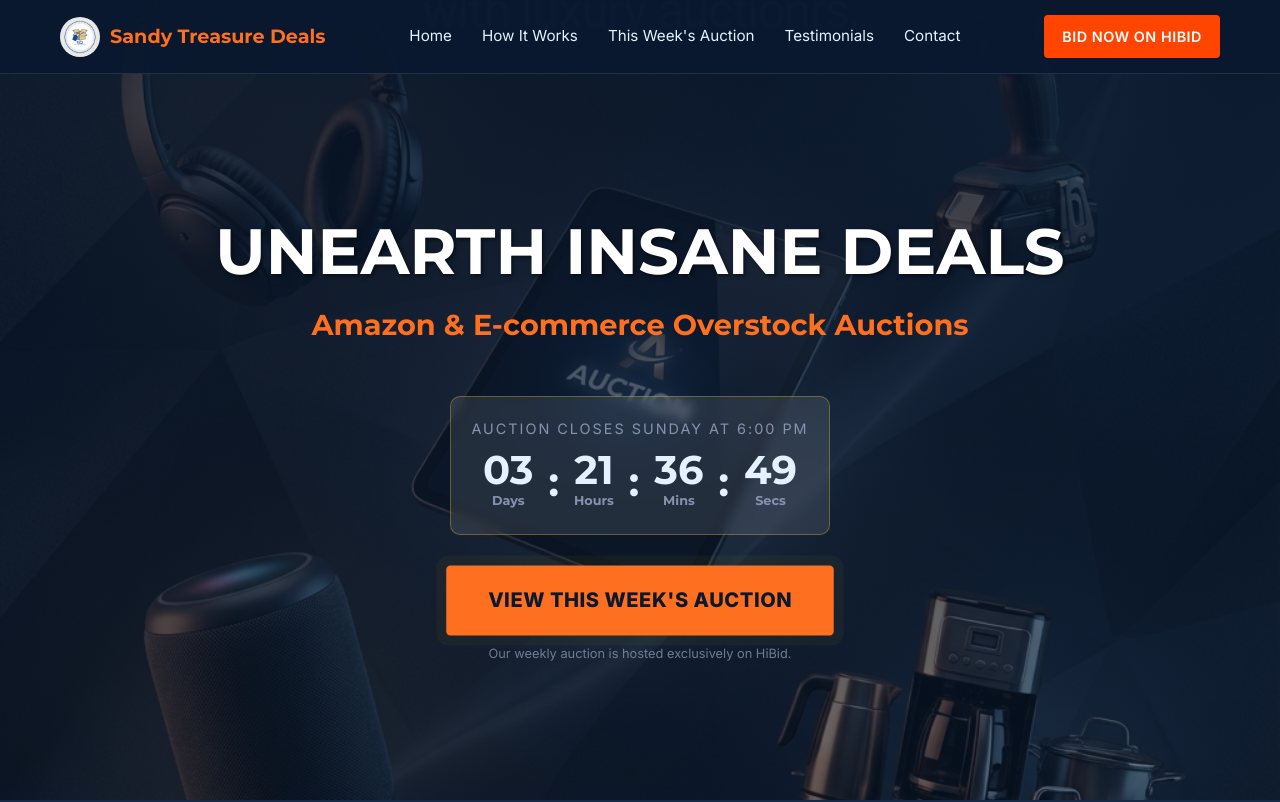
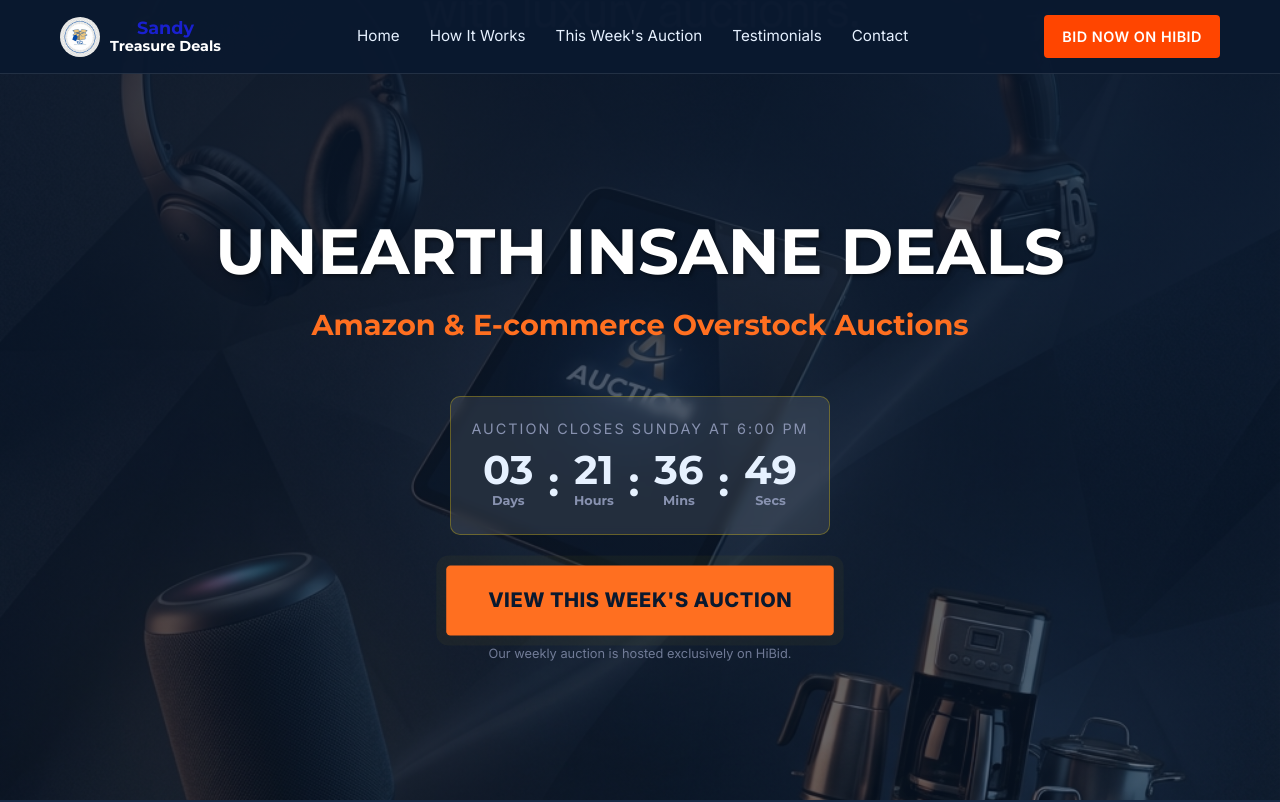
Before and after one commit to meca42/sandy-treasure-deals, a plain HTML site: page index.html in a window 1280 px wide. Shown: the top 802 px of the page. Drawn offline with Linux system fonts and the light colour scheme.

Commit message:
Update logo text styling with two-tone stacked layout

```diff
--- a/index.html
+++ b/index.html
@@ -24,7 +24,10 @@
         <div class="container">
             <a href="#" class="logo">
                 <img src="assets/logo.jpg" alt="Sandy Treasure Deals Logo">
-                <span>Sandy Treasure Deals</span>
+                <div class="logo-text">
+                    <span class="logo-sandy">Sandy</span>
+                    <span class="logo-treasure">Treasure Deals</span>
+                </div>
             </a>
             <div class="nav-links">
                 <a href="#hero">Home</a>
--- a/style.css
+++ b/style.css
@@ -157,6 +157,23 @@ ul {
     font-weight: 700;
     font-size: 1.2rem;
     color: var(--accent-gold);
+}
+
+.logo-text {
+    display: flex;
+    flex-direction: column;
+    align-items: center;
+    line-height: 1.2;
+}
+
+.logo-sandy {
+    color: #1920CF;
+    font-size: 1.1rem;
+}
+
+.logo-treasure {
+    color: var(--white);
+    font-size: 0.9rem;
 }
 
 .logo img {
```
